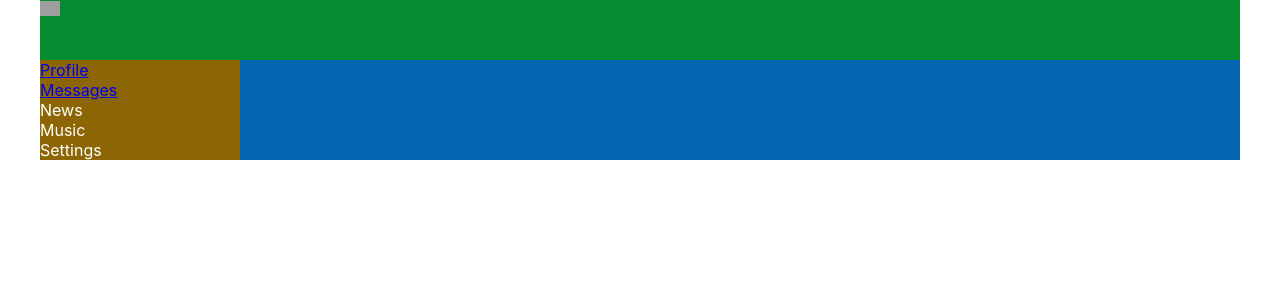
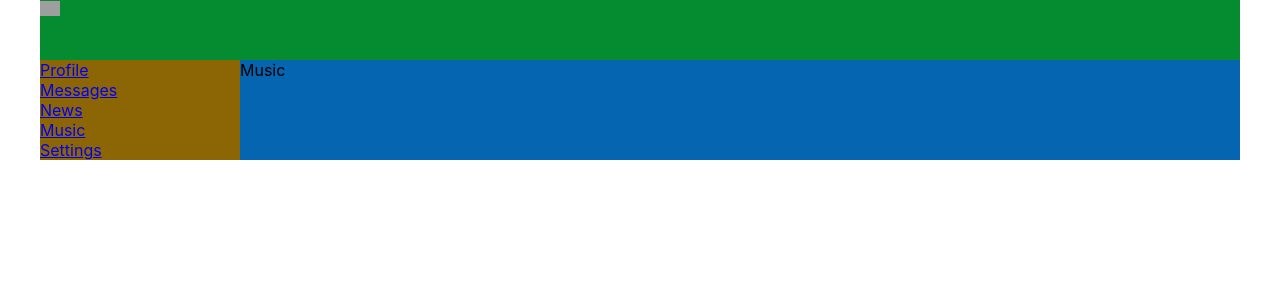
Before and after one commit to Dadeev/samurai-way, a React (Create React App) app: page /music in a window 1280 px wide. Shown: the top 300 px of the page. Built offline with nearby package versions, Linux system fonts and the light colour scheme; grey boxes are pictures that could not be loaded.

Commit message:
feat: add some route components

```diff
--- a/src/App.tsx
+++ b/src/App.tsx
@@ -5,6 +5,9 @@ import {Navbar} from "./Components/Navbar/Navbar";
 import {Profile} from "./Components/Profile/Profile";
 import {Dialogs} from "./Components/Dialogs/Dialogs";
 import {BrowserRouter, Route, Routes} from "react-router-dom";
+import {News} from "./Components/News/News";
+import {Music} from "./Components/Music/Music";
+import {Settings} from "./Components/Settings/Settings";
 
 function App() {
     return (
@@ -16,6 +19,9 @@ function App() {
                     <Routes>
                         <Route path='/profile' element={<Profile/>}/>
                         <Route path='/dialogs' element={<Dialogs/>}/>
+                        <Route path='/news' element={<News/>}/>
+                        <Route path='/music' element={<Music/>}/>
+                        <Route path='/settings' element={<Settings/>}/>
                     </Routes>
                 </div>
             </div>
--- /dev/null
+++ b/src/Components/Music/Music.tsx
@@ -0,0 +1,9 @@
+import React from 'react'
+
+export const Music = () => {
+    return (
+        <div>
+            Music
+        </div>
+    )
+}
--- a/src/Components/Navbar/Navbar.tsx
+++ b/src/Components/Navbar/Navbar.tsx
@@ -12,13 +12,13 @@ export const Navbar = () => {
                 <a href='/dialogs'>Messages</a>
             </div>
             <div className={s.item}>
-                <a>News</a>
+                <a href='/news'>News</a>
             </div>
             <div className={s.item}>
-                <a>Music</a>
+                <a href='/music'>Music</a>
             </div>
             <div className={s.item}>
-                <a>Settings</a>
+                <a href='/settings'>Settings</a>
             </div>
         </nav>
     )
--- /dev/null
+++ b/src/Components/News/News.tsx
@@ -0,0 +1,9 @@
+import React from 'react'
+
+export const News = () => {
+    return (
+        <div>
+            News
+        </div>
+    )
+}
--- /dev/null
+++ b/src/Components/Settings/Settings.tsx
@@ -0,0 +1,9 @@
+import React from 'react'
+
+export const Settings = () => {
+    return (
+        <div>
+            Settings
+        </div>
+    )
+}
```
Also changed, not shown: src/Components/Music/Music.module.css (added), src/Components/News/News.module.css (added), src/Components/Settings/Settings.module.css (added).
